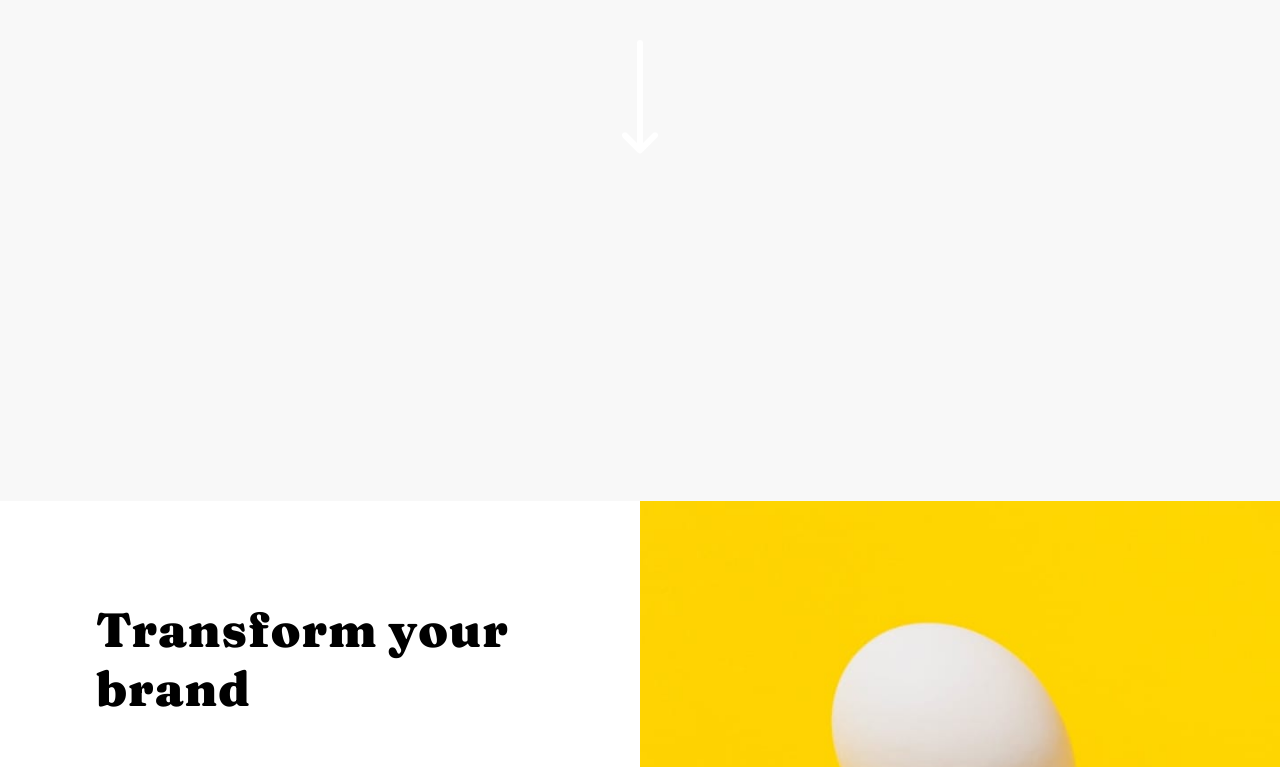
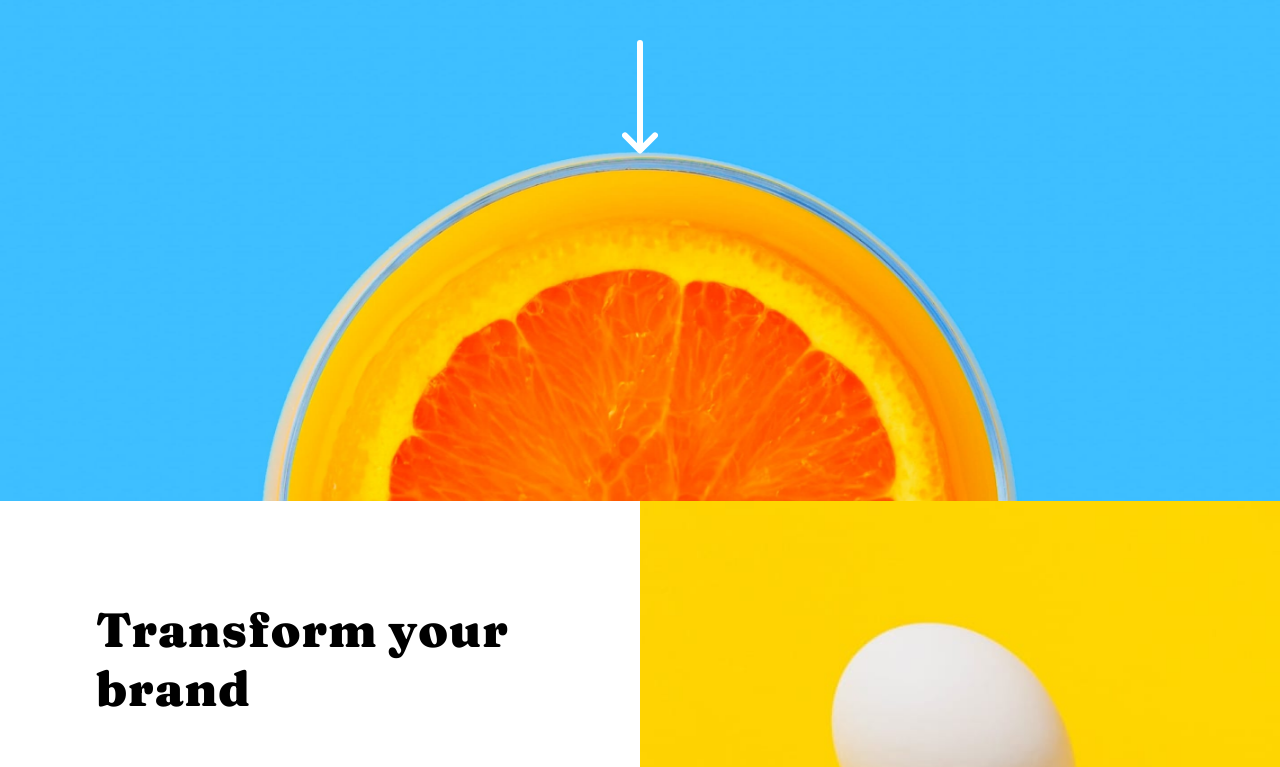
Before and after one commit to EbadHafeez/SunnySide-Landing-Page, a plain HTML site: page index.html in a window 1280 px wide. Shown: the part 219-986 px from the top of the page. Drawn offline with Linux system fonts and the light colour scheme.

Commit message:
File Path Changed

```diff
--- a/sass/style.scss
+++ b/sass/style.scss
@@ -37,7 +37,7 @@ header{
     overflow: hidden;
     margin: 0 auto;
     max-width: 1440px;
-    background-image: url(/images/desktop/image-header.jpg);
+    background-image: url(../images/desktop/image-header.jpg);
     background-size: cover;
     background-position: center;
     height: 90vh;
```
Also changed, not shown: sass/style.css.
